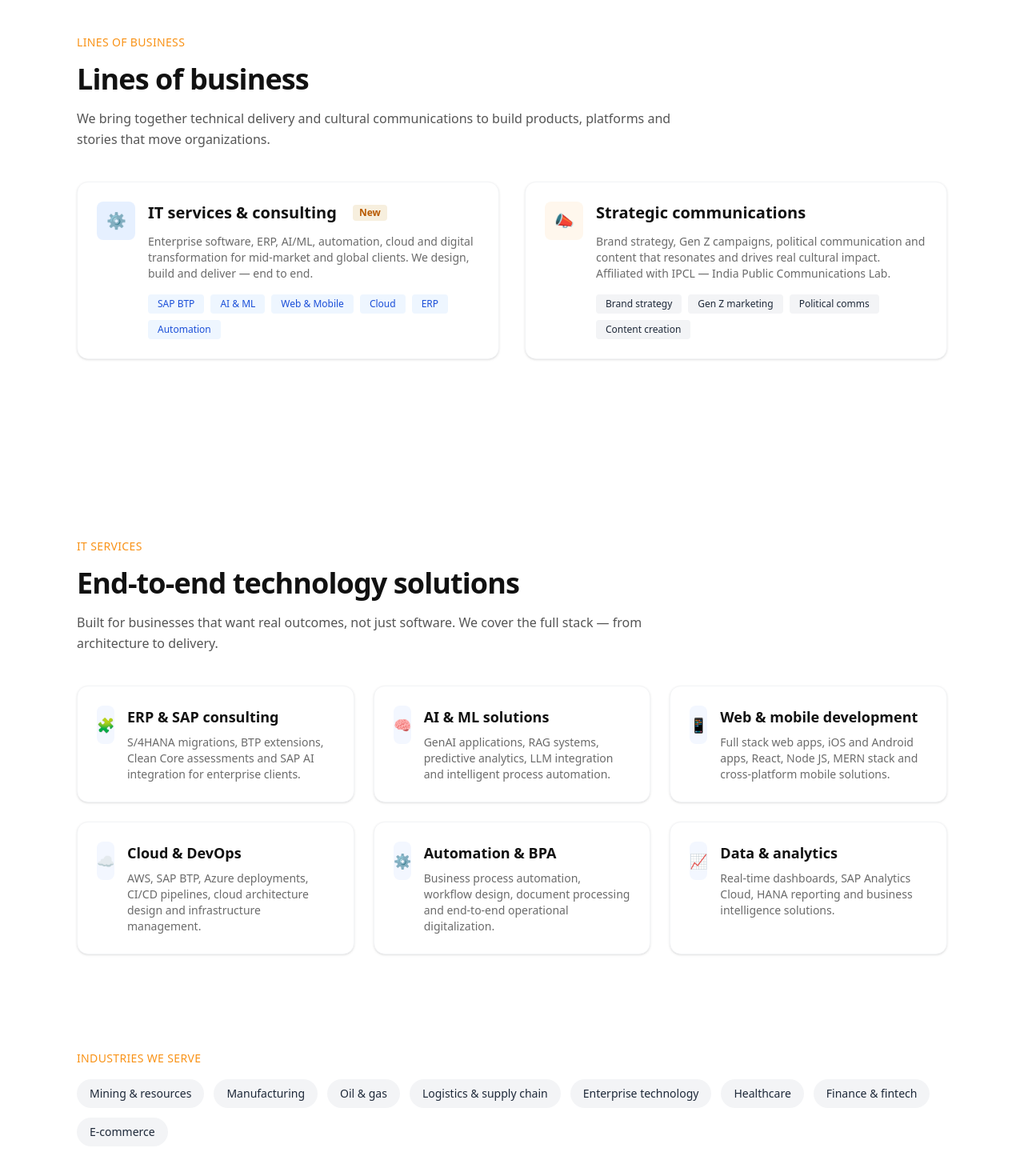
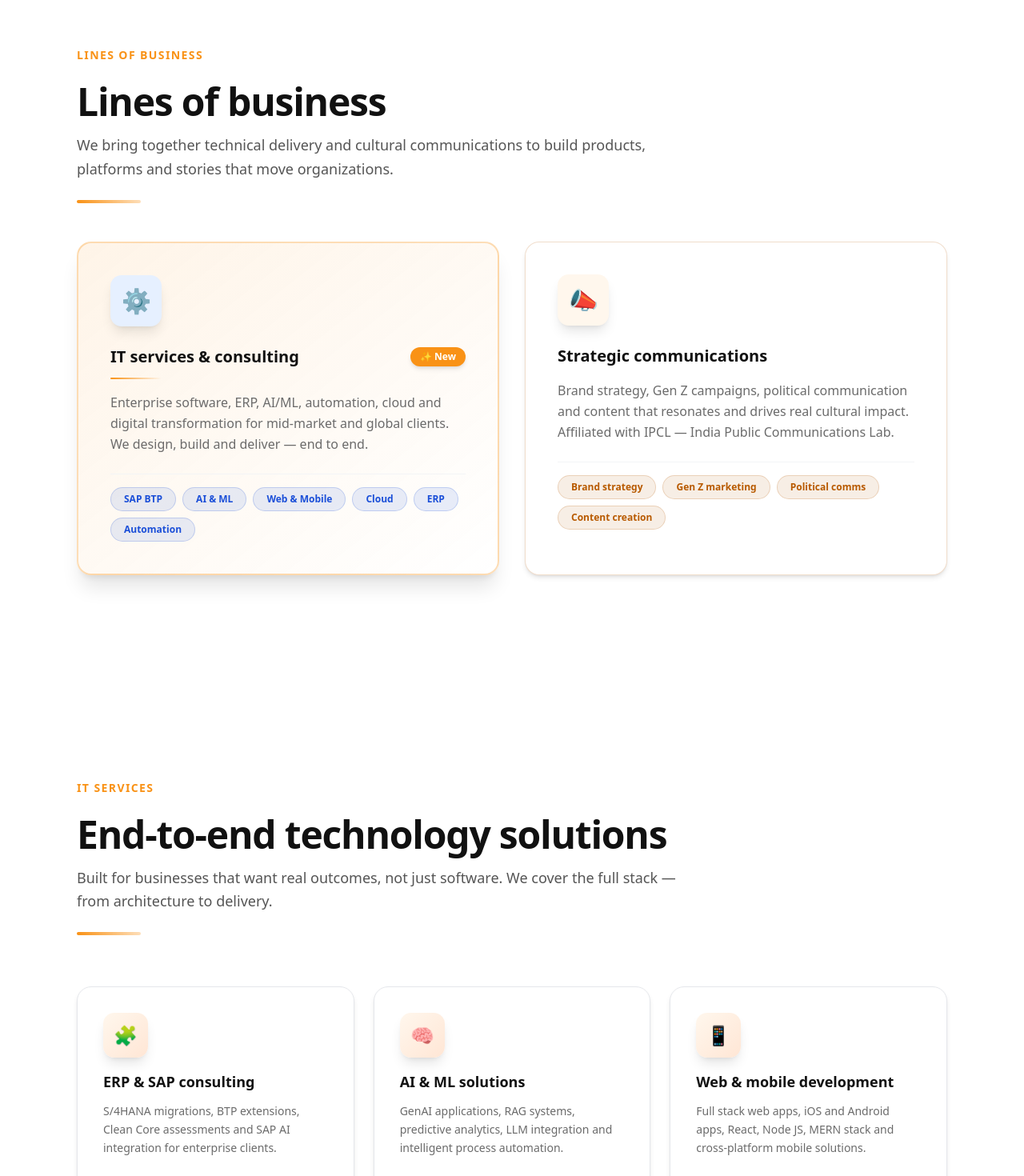
Before and after one commit to Ayushxcodes/paptheory, a Next.js app: page / in a window 1280 px wide. Shown: the part 980-2450 px from the top of the page at 80% size. Built offline with nearby package versions, Linux system fonts and the light colour scheme.

Commit message:
soem_more_chnages

```diff
--- a/src/components/Landing/ItservicesSection.tsx
+++ b/src/components/Landing/ItservicesSection.tsx
@@ -50,50 +50,65 @@ export default function ItservicesSection() {
   ];
 
   return (
-    <section id="services" className="relative py-20 md:py-28">
+    <section id="services" className="relative py-20 md:py-32 ">
       <div className="max-w-6xl mx-auto px-6 lg:px-8">
-        <div className="max-w-3xl">
-          <p className="text-sm uppercase tracking-wide text-[#f99216] font-medium">IT services</p>
+        {/* Section Header */}
+        <div className="max-w-3xl mb-16">
+          <p className="text-sm uppercase tracking-widest text-[#f99216] font-semibold">IT services</p>
 
-          <h2 className="mt-4 text-3xl md:text-4xl font-semibold tracking-tight text-[#111111]">
+          <h2 className="mt-6 text-4xl md:text-5xl font-bold tracking-tight text-[#111111]">
             End-to-end technology solutions
           </h2>
 
-          <p className="mt-4 text-base text-[#555555] leading-relaxed">
+          <p className="mt-4 text-lg text-[#555555] leading-relaxed">
             Built for businesses that want real outcomes, not just software. We
             cover the full stack — from architecture to delivery.
           </p>
+
+          <div className="mt-6 h-1 w-20 bg-gradient-to-r from-[#f99216] to-[#f99216]/30 rounded-full" />
         </div>
 
-        <div className="mt-10 grid grid-cols-1 sm:grid-cols-2 lg:grid-cols-3 gap-6">
+        {/* Services Grid */}
+        <div className="grid grid-cols-1 sm:grid-cols-2 lg:grid-cols-3 gap-6 mb-16">
           {services.map((s) => (
             <div
               key={s.title}
-              className="svc-card bg-white border border-gray-100 rounded-xl p-6 shadow-sm hover:shadow-md transition-shadow"
+              className="svc-card group relative overflow-hidden bg-white border border-gray-200 rounded-2xl p-8 shadow-md hover:shadow-xl transition-all duration-500 hover:border-[#f99216]/30"
             >
-              <div className="flex items-start gap-4">
-                <div className="w-12 h-12 rounded-md bg-[#f3f7ff] text-[#1b4fd8] flex items-center justify-center text-lg">
-                  {s.icon}
+              {/* Background Accent */}
+              <div className="absolute -top-20 -right-20 w-40 h-40 rounded-full bg-[#f99216]/5 opacity-0 group-hover:opacity-100 transition-opacity duration-500" />
+
+              <div className="relative flex flex-col h-full">
+                <div className="flex items-center gap-4 mb-4">
+                  <div className="w-14 h-14 rounded-xl bg-gradient-to-br from-[#fff7ed] to-[#ffe6d5] text-[#f99216] flex items-center justify-center text-2xl group-hover:scale-110 transition-transform duration-300 shadow-lg">
+                    {s.icon}
+                  </div>
                 </div>
 
-                <div>
-                  <h4 className="text-lg font-semibold text-[#111111]">{s.title}</h4>
-                  <p className="mt-2 text-sm text-[#6b6b6b]">{s.description}</p>
-                </div>
+                <h4 className="text-lg font-bold text-[#111111] mb-3 group-hover:text-[#f99216] transition-colors duration-300">
+                  {s.title}
+                </h4>
+
+                <p className="text-sm text-[#6b6b6b] leading-relaxed flex-grow">
+                  {s.description}
+                </p>
+
+                {/* Hover indicator */}
+                <div className="mt-4 h-0.5 w-0 bg-gradient-to-r from-[#f99216] to-transparent group-hover:w-8 transition-all duration-500 rounded-full" />
               </div>
             </div>
           ))}
         </div>
 
         {/* Industries we serve */}
-        <div className="mt-30">
-          <p className="text-sm uppercase tracking-wide text-[#f99216] font-medium">Industries we serve</p>
+        <div className="mt-20 pt-12 border-t border-gray-200">
+          <p className="text-sm uppercase tracking-widest text-[#f99216] font-semibold mb-6">Industries we serve</p>
 
-          <div className="mt-4 flex flex-wrap gap-3">
+          <div className="flex flex-wrap gap-3">
             {industries.map((ind) => (
               <div
                 key={ind}
-                className="ind-pill inline-flex items-center gap-2 bg-gray-100 text-gray-800 px-4 py-2 rounded-full text-sm"
+                className="ind-pill group inline-flex items-center gap-2 bg-gradient-to-br from-gray-50 to-gray-100 text-gray-800 px-5 py-2.5 rounded-full text-sm font-medium border border-gray-200 hover:border-[#f99216]/40 hover:bg-[#fff7ed] transition-all duration-300 hover:text-[#f99216] cursor-pointer"
               >
                 {ind}
               </div>
--- a/src/components/Landing/LinesofBusinessSection.tsx
+++ b/src/components/Landing/LinesofBusinessSection.tsx
@@ -23,60 +23,82 @@ export default function LinesofBusinessSection() {
   ];
 
   return (
-    <section id="lob" className="relative py-20 md:py-28">
+    <section id="lob" className="relative py-20 md:py-32">
       <div className="max-w-6xl mx-auto px-6 lg:px-8">
-        <div className="max-w-3xl">
-          <p className="text-sm uppercase tracking-wide text-[#f99216] font-medium">
+        {/* Section Header */}
+        <div className="max-w-3xl mb-12">
+          <p className="text-sm uppercase tracking-widest text-[#f99216] font-semibold">
             Lines of business
           </p>
 
-          <h2 className="mt-4 text-3xl md:text-4xl font-semibold tracking-tight text-[#111111]">
+          <h2 className="mt-6 text-4xl md:text-5xl font-bold tracking-tight text-[#111111]">
             Lines of business
           </h2>
 
-          <p className="mt-4 text-base text-[#555555] leading-relaxed">
+          <p className="mt-4 text-lg text-[#555555] leading-relaxed">
             We bring together technical delivery and cultural communications to
             build products, platforms and stories that move organizations.
           </p>
+
+          <div className="mt-6 h-1 w-20 bg-gradient-to-r from-[#f99216] to-[#f99216]/30 rounded-full" />
         </div>
 
-        <div className="mt-10 grid grid-cols-1 lg:grid-cols-2 gap-8">
+        {/* Cards Grid */}
+        <div className="grid grid-cols-1 lg:grid-cols-2 gap-8">
           {items.map((it) => (
             <div
               key={it.title}
-              className={`lob-card p-6 rounded-xl border border-gray-100 shadow-sm ${
-                it.featured ? 'bg-white' : 'bg-white'
+              className={`lob-card group relative overflow-hidden rounded-2xl transition-all duration-500 ${
+                it.featured
+                  ? 'lg:col-span-1 bg-gradient-to-br from-[#f99216]/10 to-transparent border-2 border-[#f99216]/30 shadow-xl hover:shadow-2xl hover:border-[#f99216]/60'
+                  : 'bg-white border border-[#b85a00]/20 shadow-md hover:shadow-xl hover:border-[#b85a00]/40'
               }`}
             >
-              <div className="flex items-start gap-4">
-                <div className={`flex items-center justify-center w-12 h-12 rounded-md ${it.color}`}>
-                  <span className="text-xl">{it.icon}</span>
+              {/* Background Accent */}
+              <div className={`absolute -top-20 -right-20 w-40 h-40 rounded-full opacity-0 group-hover:opacity-10 transition-opacity duration-500 ${
+                it.featured ? 'bg-[#f99216]' : 'bg-[#b85a00]'
+              }`} />
+
+              <div className="relative p-8 md:p-10">
+                {/* Icon Container */}
+                <div className={`mb-6 inline-flex items-center justify-center w-16 h-16 rounded-xl transition-all duration-300 group-hover:scale-110 ${it.color} shadow-lg`}>
+                  <span className="text-3xl">{it.icon}</span>
                 </div>
 
-                <div className="flex-1">
-                  <h3 className="text-xl font-semibold text-[#111111] flex items-center gap-3">
+                {/* Title & Badge */}
+                <div className="mb-4">
+                  <h3 className="text-2xl md:text-xl font-bold text-[#111111] flex items-center gap-3 mb-2">
                     {it.title}
                     {it.new && (
-                      <span className="ml-2 inline-flex items-center px-2 py-0.5 rounded bg-[#f7efde] text-[#b85a00] text-xs font-semibold">
-                        New
+                      <span className="ml-auto inline-flex items-center px-3 py-1 rounded-full bg-[#f99216] text-white text-xs font-semibold shadow-md">
+                        ✨ New
                       </span>
                     )}
                   </h3>
+                  {it.featured && (
+                    <div className="h-0.5 w-16 bg-gradient-to-r from-[#f99216] to-transparent rounded-full mt-3" />
+                  )}
+                </div>
 
-                  <p className="mt-3 text-sm text-[#6b6b6b]">{it.description}</p>
+                {/* Description */}
+                <p className="text-base text-[#6b6b6b] leading-relaxed mb-6">
+                  {it.description}
+                </p>
 
-                  <div className="mt-4 flex flex-wrap gap-2">
+                {/* Tags */}
+                <div className="flex flex-wrap gap-2 pt-4 border-t border-gray-100">
                   {it.tags.map((tag) => (
                     <span
                       key={tag}
-                        className={`lob-tag inline-block text-xs font-medium px-3 py-1 rounded ${
-                          it.featured ? 'bg-[#eef6ff] text-[#1b4fd8]' : 'bg-gray-100 text-gray-800'
+                      className={`inline-flex items-center text-xs font-semibold px-4 py-1.5 rounded-full transition-all duration-300 hover:scale-105 ${
+                        it.featured
+                          ? 'bg-[#1b4fd8]/10 text-[#1b4fd8] border border-[#1b4fd8]/20 hover:bg-[#1b4fd8]/20'
+                          : 'bg-[#b85a00]/10 text-[#b85a00] border border-[#b85a00]/20 hover:bg-[#b85a00]/20'
                       }`}
                     >
                       {tag}
                     </span>
                   ))}
-                  </div>
                 </div>
               </div>
             </div>
--- a/src/components/Landing/SelectedWorkSection.tsx
+++ b/src/components/Landing/SelectedWorkSection.tsx
@@ -36,42 +36,89 @@ export default function SelectedWorkSection() {
   ];
 
   return (
-    <section id="work" className="relative py-20 md:py-28">
+    <section id="work" className="relative py-20 md:py-32">
       <div className="max-w-6xl mx-auto px-6 lg:px-8">
-        <div className="max-w-3xl">
-          <p className="text-sm uppercase tracking-wide text-[#f99216] font-medium">Selected work</p>
+        {/* Section Header */}
+        <div className="max-w-3xl mb-12">
+          <p className="text-sm uppercase tracking-widest text-[#f99216] font-semibold">Selected work</p>
 
-          <h2 className="mt-4 text-3xl md:text-4xl font-semibold tracking-tight text-[#111111]">
+          <h2 className="mt-6 text-4xl md:text-5xl font-bold tracking-tight text-[#111111]">
             Projects we are proud of
           </h2>
 
-          <p className="mt-4 text-base text-[#555555] leading-relaxed">
+          <p className="mt-4 text-lg text-[#555555] leading-relaxed">
             A snapshot of recent engagements across IT and communications.
           </p>
+
+          <div className="mt-6 h-1 w-20 bg-gradient-to-r from-[#f99216] to-[#f99216]/30 rounded-full" />
         </div>
 
-        <div className="mt-8 flex gap-3">
-          <button className="filter-btn px-4 py-2 rounded-md bg-[#111111] text-white text-sm">All</button>
-          <button className="filter-btn px-4 py-2 rounded-md bg-white border text-sm">IT & technology</button>
-          <button className="filter-btn px-4 py-2 rounded-md bg-white border text-sm">Communications</button>
+        {/* Filter Buttons */}
+        <div className="flex flex-wrap gap-3 mb-12">
+          <button className="filter-btn px-6 py-2.5 rounded-full bg-[#111111] text-white text-sm font-semibold hover:bg-[#f99216] transition-all duration-300 shadow-md hover:shadow-lg">
+            All
+          </button>
+          <button className="filter-btn px-6 py-2.5 rounded-full bg-white border border-gray-200 text-gray-800 text-sm font-semibold hover:border-[#f99216] hover:text-[#f99216] hover:bg-[#fff7ed] transition-all duration-300 shadow-sm hover:shadow-md">
+            IT & technology
+          </button>
+          <button className="filter-btn px-6 py-2.5 rounded-full bg-white border border-gray-200 text-gray-800 text-sm font-semibold hover:border-[#f99216] hover:text-[#f99216] hover:bg-[#fff7ed] transition-all duration-300 shadow-sm hover:shadow-md">
+            Communications
+          </button>
         </div>
 
-        <div className="mt-8 grid grid-cols-1 md:grid-cols-2 lg:grid-cols-2 gap-6">
+        {/* Work Cards Grid */}
+        <div className="grid grid-cols-1 md:grid-cols-2 gap-8">
           {works.map((w) => (
-            <div key={w.title} className="work-card bg-white border border-gray-100 rounded-xl p-6 shadow-sm">
-              <div className="work-card-header">
-                <div className="work-cat text-sm text-[#6b6b6b] font-medium">{w.cat}</div>
-                <h4 className="mt-2 text-lg font-semibold text-[#111111]">{w.title}</h4>
-                <p className="mt-3 text-sm text-[#6b6b6b]">{w.desc}</p>
-              </div>
+            <div
+              key={w.title}
+              className="work-card group relative overflow-hidden bg-white border border-gray-200 rounded-2xl shadow-md hover:shadow-xl transition-all duration-500 hover:border-[#f99216]/40"
+            >
+              {/* Background Accent */}
+              <div className="absolute -top-20 -right-20 w-40 h-40 rounded-full bg-[#f99216]/5 opacity-0 group-hover:opacity-100 transition-opacity duration-500" />
 
-              <div className="work-card-footer mt-4 flex items-center justify-between">
-                <span className="work-region text-sm text-[#6b6b6b]">📍 {w.region}</span>
-                <div className="work-tags flex gap-2">
-                  {w.tags.map((t) => (
-                    <span key={t} className="work-tag text-xs bg-gray-100 text-gray-800 px-3 py-1 rounded">{t}</span>
-                  ))}
+              <div className="relative p-8">
+                <div className="work-card-header">
+                  {/* Category Badge */}
+                  <div className="inline-flex items-center px-3 py-1 bg-gradient-to-r from-[#f99216]/10 to-[#f99216]/5 rounded-full mb-4">
+                    <span className="work-cat text-xs font-semibold text-[#f99216] uppercase tracking-wider">
+                      {w.cat}
+                    </span>
+                  </div>
+
+                  {/* Title */}
+                  <h4 className="mt-3 text-xl font-bold text-[#111111] group-hover:text-[#f99216] transition-colors duration-300">
+                    {w.title}
+                  </h4>
+
+                  {/* Description */}
+                  <p className="mt-4 text-sm text-[#6b6b6b] leading-relaxed">
+                    {w.desc}
+                  </p>
                 </div>
+
+                {/* Divider */}
+                <div className="mt-6 h-px bg-gradient-to-r from-gray-200 to-transparent" />
+
+                {/* Footer */}
+                <div className="work-card-footer mt-6 flex flex-col sm:flex-row sm:items-center sm:justify-between gap-4">
+                  <span className="work-region text-sm font-medium text-[#6b6b6b] flex items-center gap-2">
+                    📍 <span className="text-[#111111] font-semibold">{w.region}</span>
+                  </span>
+
+                  <div className="work-tags flex flex-wrap gap-2">
+                    {w.tags.map((t) => (
+                      <span
+                        key={t}
+                        className="work-tag text-xs font-semibold px-3 py-1.5 bg-[#f99216]/10 text-[#f99216] rounded-full border border-[#f99216]/20 hover:bg-[#f99216]/20 transition-all duration-300 hover:scale-105"
+                      >
+                        {t}
+                      </span>
+                    ))}
+                  </div>
+                </div>
+
+                {/* Hover indicator */}
+                <div className="absolute bottom-0 left-0 h-0.5 w-0 bg-gradient-to-r from-[#f99216] to-transparent group-hover:w-full transition-all duration-500 rounded-full" />
               </div>
             </div>
           ))}
```
Lines whose indentation alone changed are shown as unchanged.
